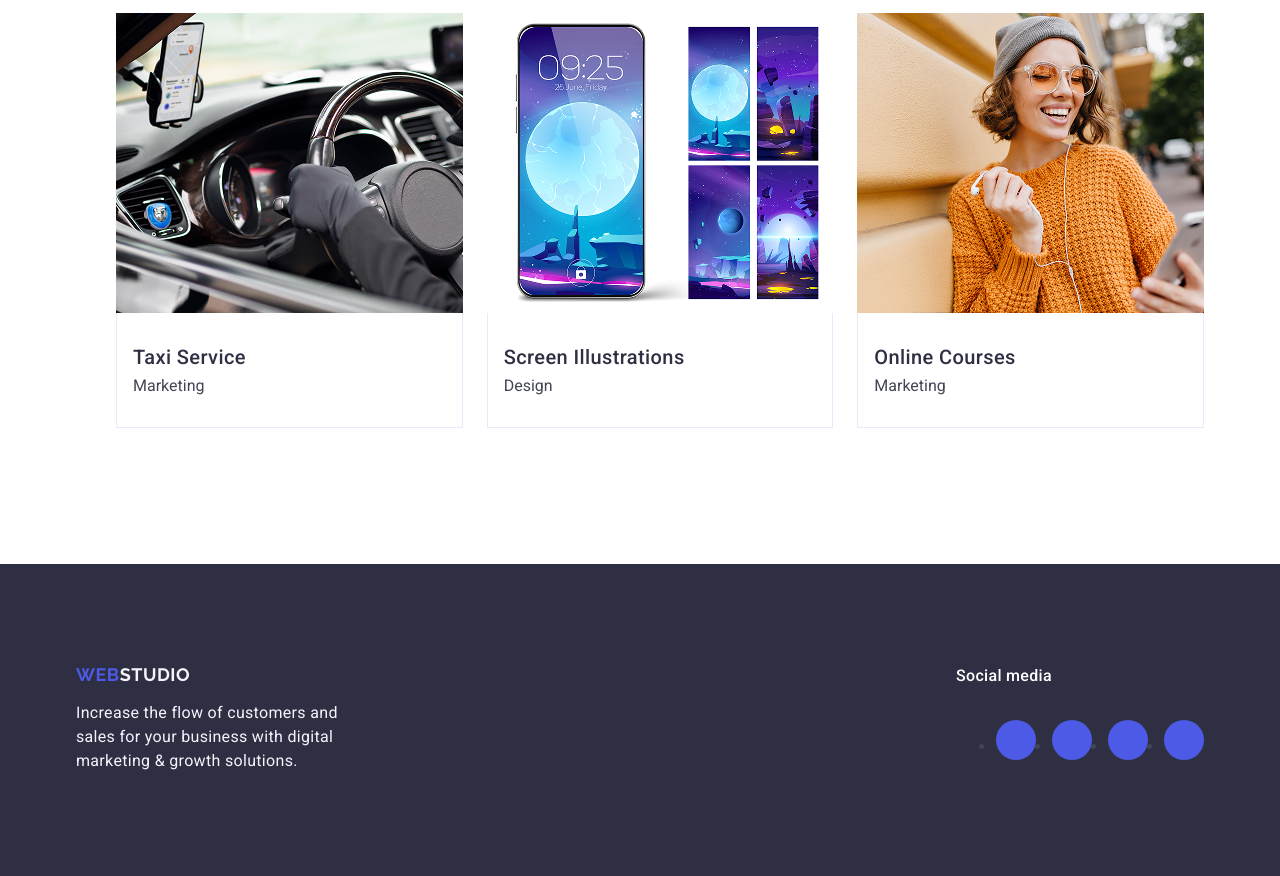
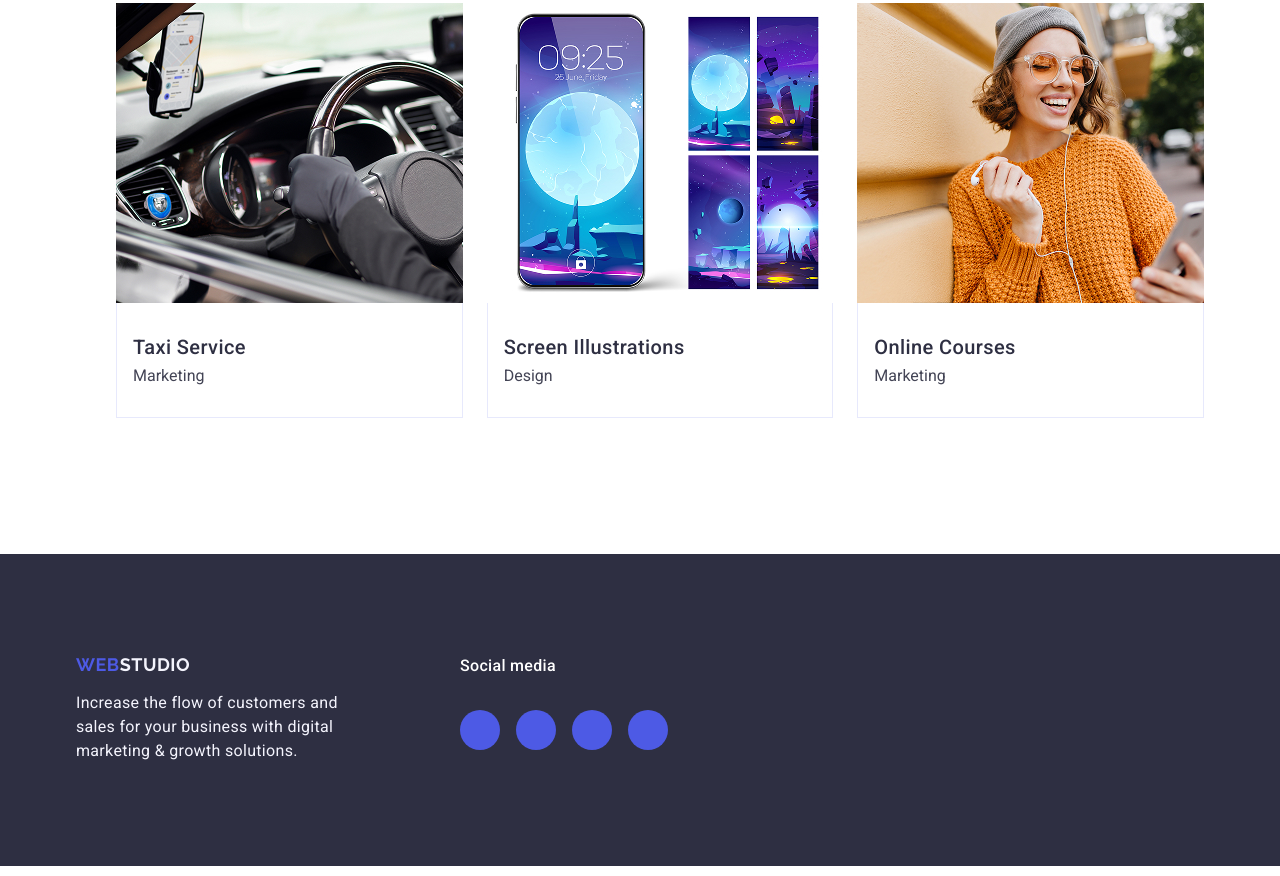
Before and after one commit to evgeniy-pl/goit-markup-hw-04, a plain HTML site: page index.html in a window 1280 px wide. Shown: the part 2734-3610 px from the top of the page. Drawn offline with nearby package versions, Linux system fonts and the light colour scheme.

Commit message:
Add files via upload

```diff
--- a/css/styles.css
+++ b/css/styles.css
@@ -316,6 +316,7 @@ img {
   display: flex;
   justify-content: center;
   gap: 24px;
+  padding: 0;
 }
 
 .list-item-social {
@@ -326,9 +327,6 @@ img {
   background-color: #4d5ae5;
   border-radius: 50%;
   list-style: none;
-  /* display: flex;
-  justify-content: center;
-  gap: 24px; */
 }
 
 .list-item-social:hover,
@@ -459,7 +457,7 @@ img {
 .footer-container {
   display: flex;
   align-items: baseline;
-  justify-content: space-between;
+  justify-content: flex-start;
 }
 
 .footer-logo-text {
@@ -493,6 +491,8 @@ img {
 .icon-footer {
   display: flex;
   gap: 16px;
+  list-style: none;
+  padding: 0;
 }
 
 .icon-item {
```
